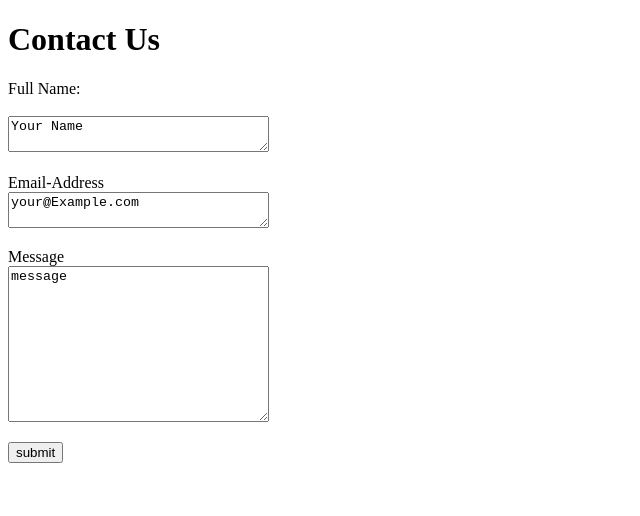
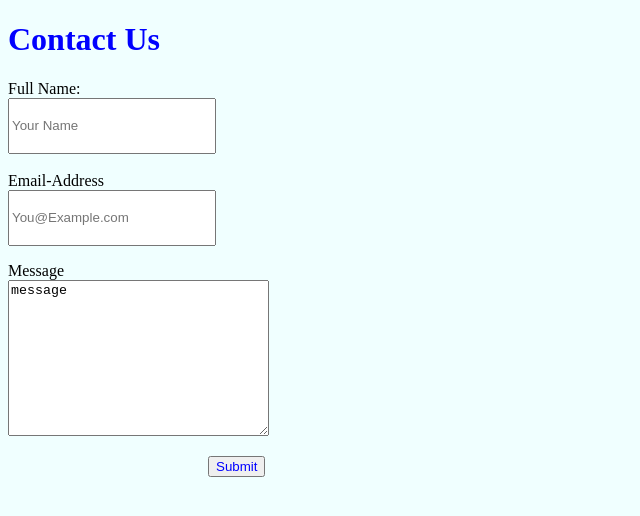
Before and after one commit to DevelopersHubs/hng.tec_ContactForm.github.io, a plain HTML site: page index.html in a window 1280 px wide. Shown: the whole page, without its empty margins (0-640 px from the left). Drawn offline with Linux system fonts and the light colour scheme; files that its build step writes are made by us from their sources; files whose address does not match are found by name.

Commit message:
new css file

```diff
--- /dev/null
+++ b/index.css
@@ -0,0 +1,18 @@
+h1{
+    color: blue;
+}
+
+ body{
+     background-color:azure;
+ }
+
+ .boxsize{
+     min-height: 50px;
+     min-width: 200px;
+ }
+
+ .submitbutton{
+     position: relative;
+     left: 200px;
+     color: blue;
+ }
--- a/index.html
+++ b/index.html
@@ -1,6 +1,7 @@
 <!DOCTYPE html>
 <html>
     <head>
+        <link rel="stylesheet" type="text/css" href="/home/tanyu/hng_internship_repo/hng.tec_ContactForm/index.css">
         <title>HNG Internship</title>
     </head>
     <body>
@@ -8,15 +9,14 @@
         <form action="http://hng.com" >
            <label for="name">
                Full Name:
-               <br> <br>
-               <textarea name="name" cols="30" rows="2">Your Name</textarea>
+               <br>
+               <input class="boxsize" type="text" name="name" placeholder="Your Name" maxlength="100">
            </label>
-           <br> <br>
+           <br><br>
            <label for="email">
             Email-Address
             <br>
-               <textarea name="email" cols="30" rows="2">your@Example.com</textarea>
-           </label>
+            <input class="boxsize" type="text" name="email" placeholder="You@Example.com" maxlength="100">           </label>
            <p>
            <label for="message">
                Message
@@ -24,7 +24,7 @@
                <textarea name="message" cols="30" rows="10">message</textarea>
            </label>
         </p>
-        <input type="submit" value="submit" checked="checked">
+        <input class="submitbutton" type="submit">
         </form>
     </body>
 </html>
```
